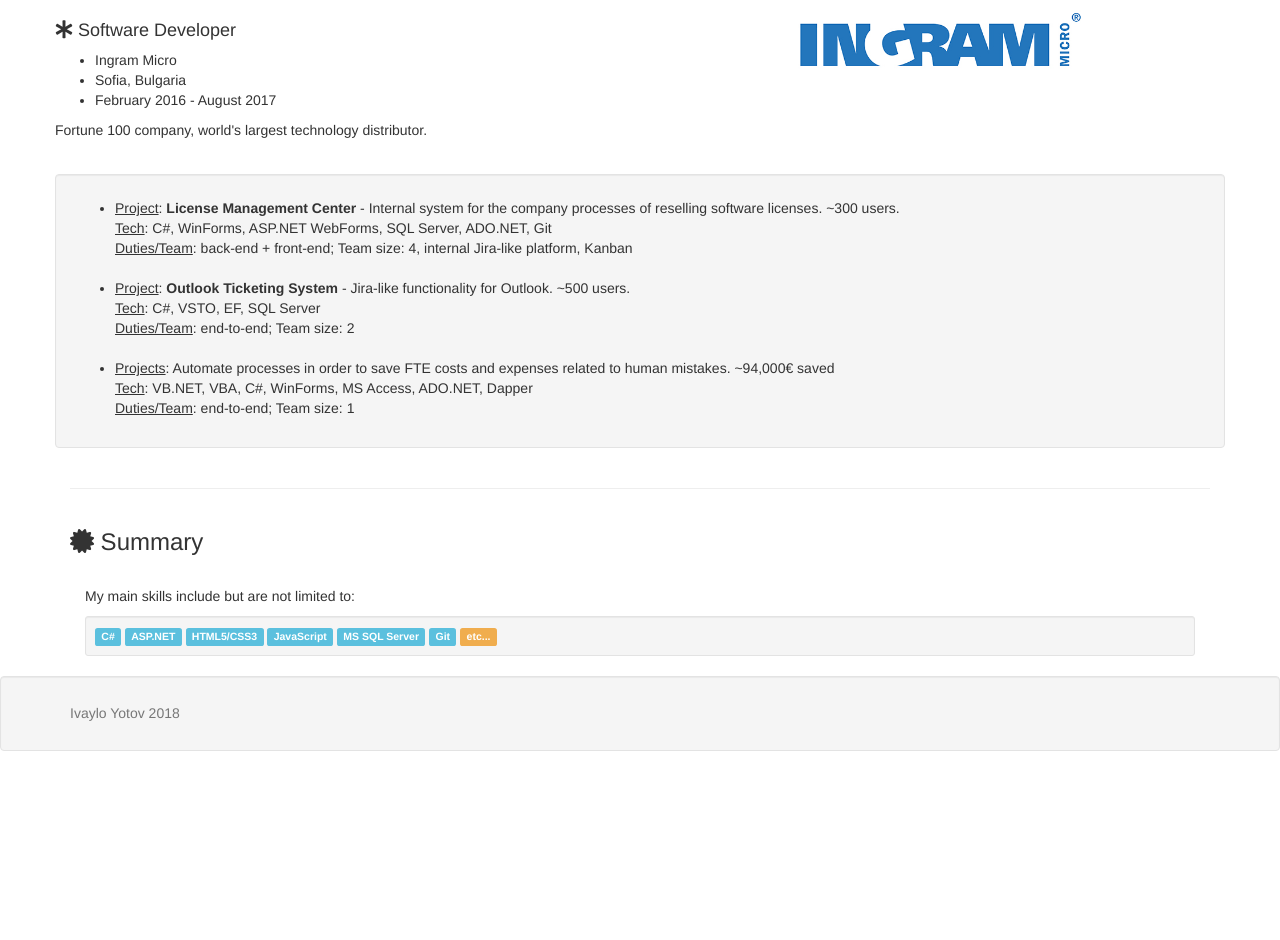
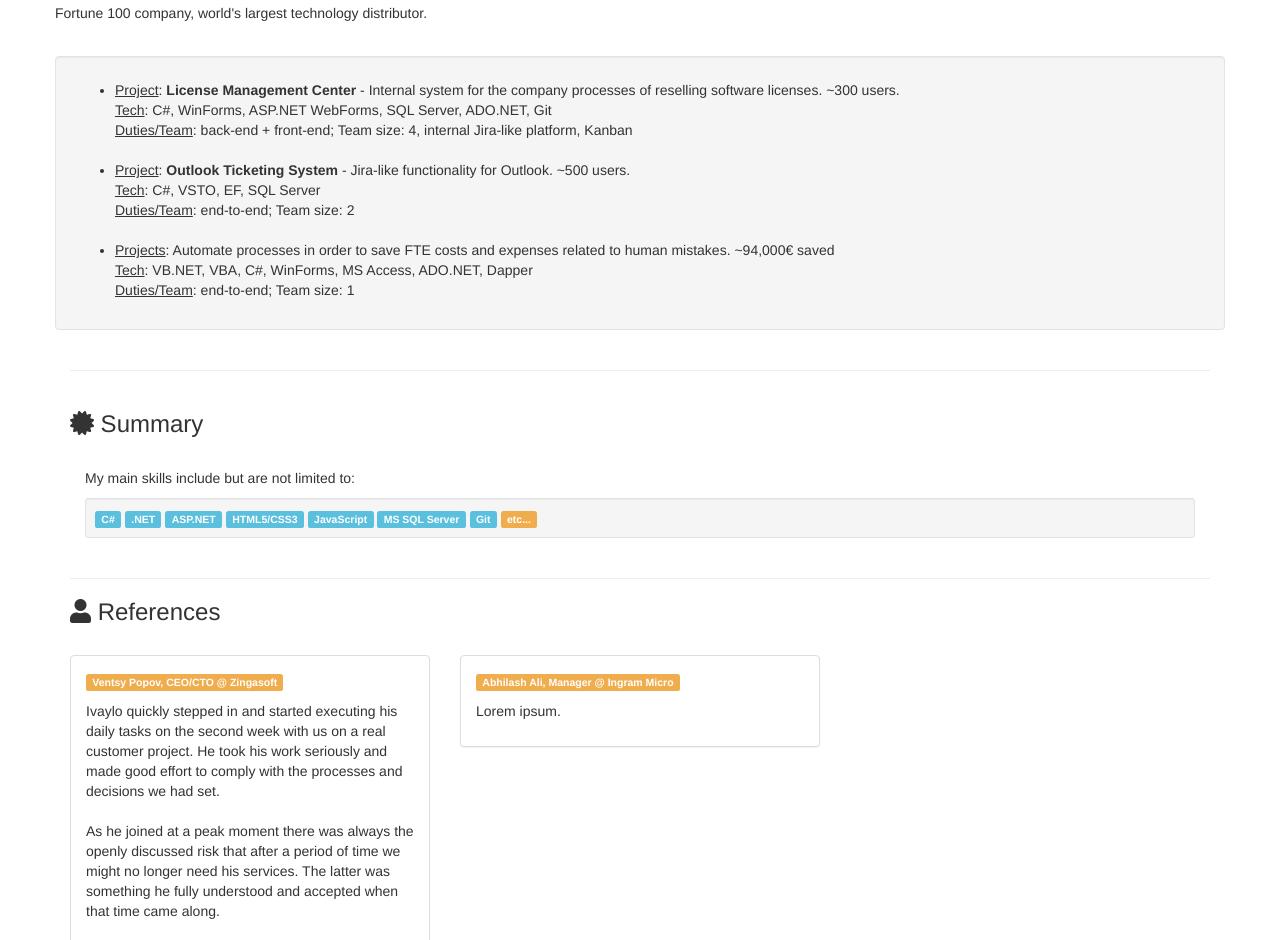
Before and after one commit to yotoff/yotoff.github.io, a plain HTML site: page index.html in a window 1280 px wide. Shown: the part 1860-2800 px from the top of the page. Before the commit the page ends 2631 px from the top, so only its background shows below. Drawn offline with Linux system fonts and the light colour scheme.

Commit message:
remove irrelevant info

```diff
--- a/index.html
+++ b/index.html
@@ -33,6 +33,7 @@
                   <li><a href="#about">About</a></li>
                   <li><a href="#experience">Experience</a></li>
                   <li><a href="#summary">Summary</a></li>
+				  <li><a href="#references">References</a></li>
                </ul>
                <ul class="nav navbar-nav navbar-right">
                </ul>
@@ -129,12 +130,6 @@
 								  </ul>
 							   </div>
 						   </div>
-						   <div class="work-entry well">
-							  <ul>
-								 <li>Contractor for Ingram Micro</li>
-								 <li>E-commerce (WooCommerce)</li>
-							  </ul>
-						   </div>
 						   <hr>
 						   <div class="row">
 							   <div class="col-lg-6 col-md-6 col-sm-6 col-xs-6">
@@ -200,6 +195,7 @@
                            <p>My main skills include but are not limited to:</p>
                            <div class="well well-sm">
                               <span class="label label-info">C#</span>
+							  <span class="label label-info">.NET</span>
                               <span class="label label-info">ASP.NET</span>
                               <span class="label label-info">HTML5/CSS3</span>
 							  <span class="label label-info">JavaScript</span>
@@ -209,6 +205,33 @@
                            </div>
                         </div>
                      </section>
+                  </div>
+               </div>
+			   <div class="row">
+                  <div class="col-lg-12">
+                     <hr>
+                     <h3 id="references"><i class="fas fa-user" aria-hidden="true"></i> References</h3>
+                     <br>
+                  </div>
+                  <div class="col-lg-12">
+                     <div class="row">
+                        <div class="col-xs-12 col-sm-12 col-md-4">
+                           <div class="panel panel-default">
+                              <div class="panel-body">
+                                 <p><span class="label label-warning">Ventsy Popov, CEO/CTO @ Zingasoft</span></p>
+                                 <p>Ivaylo quickly stepped in and started executing his daily tasks on the second week with us on a real customer project. He took his work seriously and made good effort to comply with the processes and decisions we had set. <br><br> As he joined at a peak moment there was always the openly discussed risk that after a period of time we might no longer need his services. The latter was something he fully understood and accepted when that time came along.</p>
+                              </div>
+                           </div>
+                        </div>
+                        <div class="col-xs-12 col-sm-12 col-md-4">
+                           <div class="panel panel-default">
+                              <div class="panel-body">
+                                 <p><span class="label label-warning">Abhilash Ali, Manager @ Ingram Micro</span></p>
+                                 <p> Lorem ipsum.</p>
+                              </div>
+                           </div>
+                        </div>
+                     </div>
                   </div>
                </div>
             </div>
```
